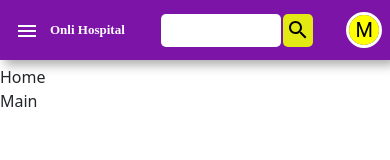
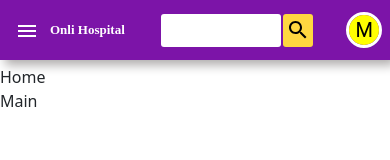
Before and after one commit to mehmetkekec58/onli-hospital-react, a React (Create React App) app: page / in a window 390 px wide. Shown: the top 160 px of the page. Built offline with nearby package versions, Linux system fonts and the light colour scheme; a web font is replaced by a local one.

Commit message:
update color, font-family, placeholder

```diff
--- a/src/layouts/input/Input.css
+++ b/src/layouts/input/Input.css
@@ -1,15 +1,19 @@
 .search-input {
-    border-radius: 5px;
+    border-radius: 3px;
     border: none;
     width: 85%;
     min-width: 50px;
     height: 33px;
+    padding-left: 10px;
+    font-family: 'Ubuntu';
 }
 
 .search-input:focus {
-    border-radius: 5px;
     outline: none;
 }
+input:focus::placeholder {
+    color: transparent;
+  }
 
 .search-input-form {
     padding: 5px 5px 5px 5px;
@@ -21,11 +25,11 @@
 
 .search-button {
     border: none;
-    border-radius: 5px;
+    border-radius: 3px;
     margin-left: 2px;
     height: 33px;
     width: 13%;
-    background-color: rgb(226, 233, 19);
+    background-color: #ffd740;
     color: black;
     font-size: large;
 }
@@ -36,18 +40,11 @@
 }
 @media only screen and (max-width: 600px) {
     .search-button {
-        border: none;
-        border-radius: 5px;
-        margin-left: 2px;
         height: 33px;
         width: 13%;
-        background-color: rgb(226, 233, 19);
-        color: black;
         font-size: small;
     }
     .search-input {
-        border-radius: 5px;
-        border: none;
         width: 65%;
         min-width: 50px;
         height: 33px;
@@ -59,19 +56,12 @@
 @media only screen and (max-width: 460px) {
 
     .search-button {
-        border: none;
-        border-radius: 5px;
-        margin-left: 2px;
         height: 33px;
         width: 16%;
-        background-color: rgb(226, 233, 19);
-        color: black;
         font-size: small;
         padding: 2px 2px 2px 2px;
     }
     .search-input {
-        border-radius: 5px;
-        border: none;
         width: 65%;
         min-width: 20px;
         height: 33px;
```
